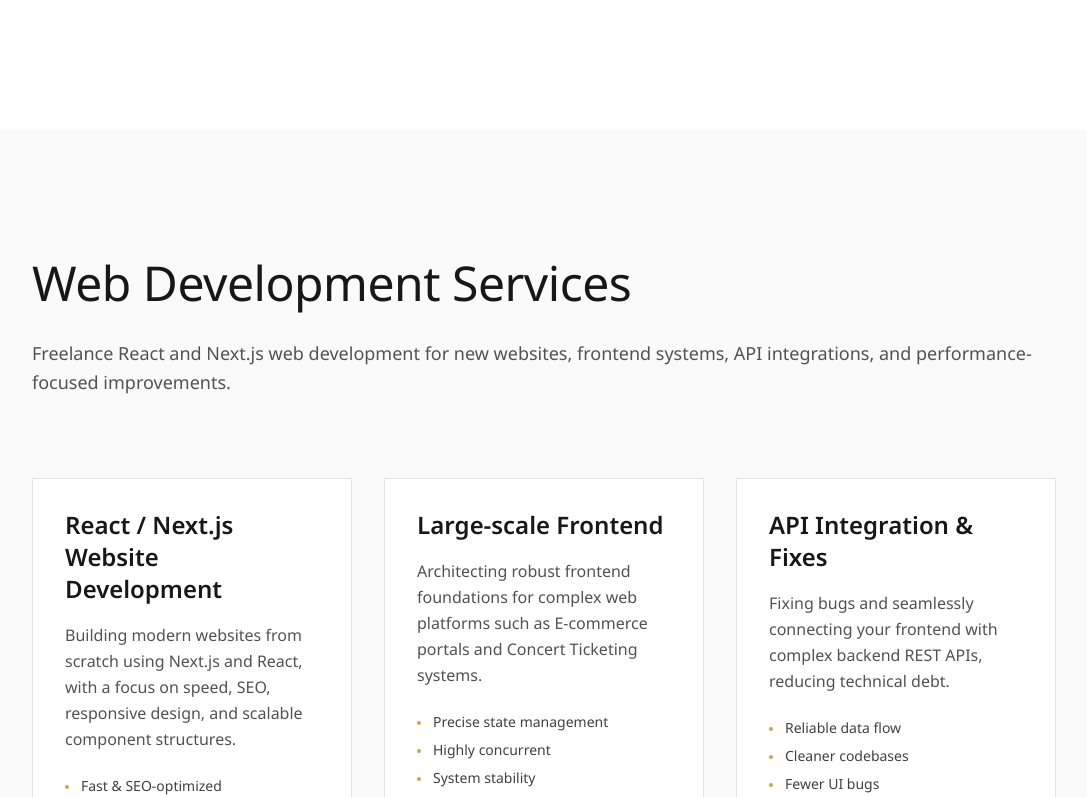
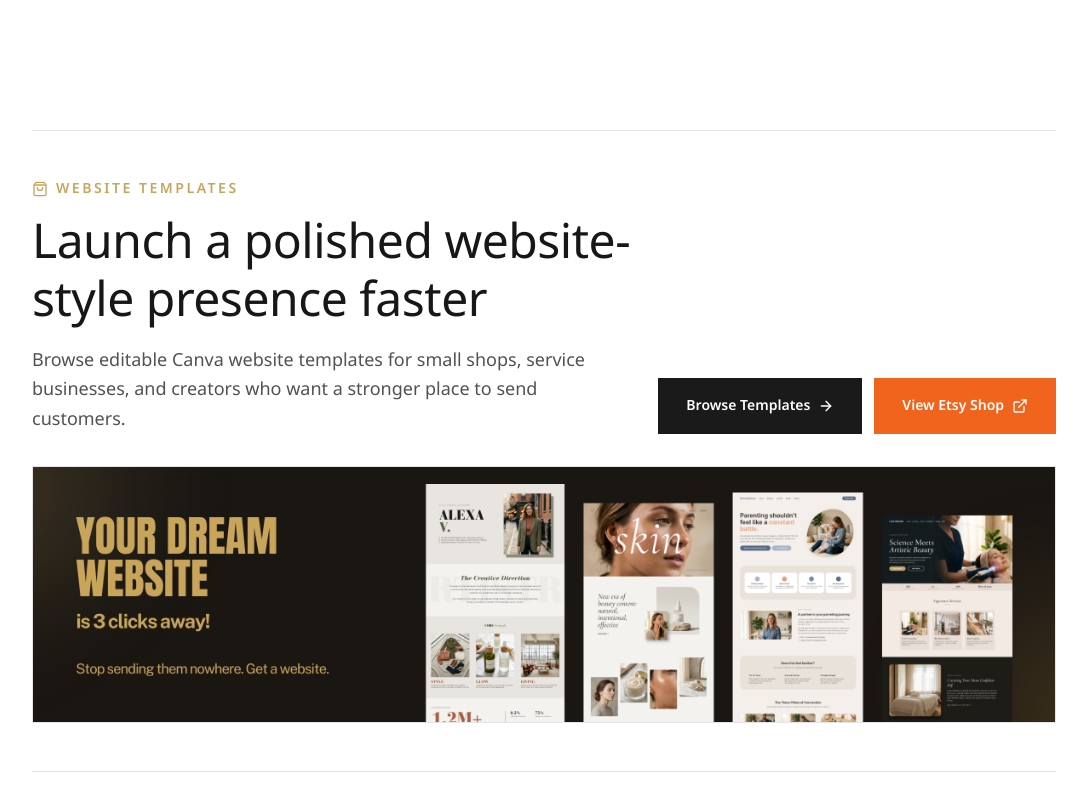
Before and after one commit to phanlakhon/freelance-n-portfolio, a Next.js app: page /en in a window 1280 px wide. Shown: the part 903-1700 px from the top of the page, without its empty margins (96-1183 px from the left). Built offline with nearby package versions, Linux system fonts and the light colour scheme; no server answers.

Commit message:
feat: added banner promote

```diff
--- a/app/[locale]/page.tsx
+++ b/app/[locale]/page.tsx
@@ -1,5 +1,6 @@
 import Navigation from "../components/Navigation";
 import Hero from "../components/Hero";
+import ProductPromo from "../components/ProductPromo";
 import Services from "../components/Services";
 import Work from "../components/Work";
 import About from "../components/About";
@@ -12,6 +13,7 @@ export default function Home() {
     <main>
       <Navigation />
       <Hero />
+      <ProductPromo />
       <Services />
       <Work />
       <About />
--- a/app/[locale]/products/page.tsx
+++ b/app/[locale]/products/page.tsx
@@ -126,6 +126,17 @@ export default async function ProductsPage({
                     <p className="text-lg md:text-xl text-neutral-600 leading-relaxed max-w-3xl dark:text-neutral-300">
                         {t("description")}
                     </p>
+                    <div className="mt-8 flex flex-col gap-3 sm:flex-row">
+                        <a
+                            href="https://www.etsy.com/shop/DownloSpace"
+                            target="_blank"
+                            rel="noopener noreferrer"
+                            className="inline-flex min-h-14 items-center justify-center gap-2 whitespace-nowrap bg-[#f1641e] px-7 py-4 text-sm font-semibold text-white transition-colors hover:bg-[#d95718] sm:w-auto"
+                        >
+                            {t("etsy_button")}
+                            <ExternalLink className="h-4 w-4" />
+                        </a>
+                    </div>
                 </div>
 
             </section>
--- /dev/null
+++ b/app/components/ProductPromo.tsx
@@ -0,0 +1,66 @@
+"use client";
+
+import Image from "next/image";
+import { ArrowRight, ExternalLink, ShoppingBag } from "lucide-react";
+import { useTranslations } from "next-intl";
+import { Link } from "@/i18n/routing";
+
+export default function ProductPromo() {
+    const t = useTranslations("ProductPromo");
+
+    return (
+        <section className="section-container pb-16 md:pb-24">
+            <div className="grid gap-8 border-y border-neutral-200 py-10 dark:border-neutral-800 md:py-12">
+                <div className="flex flex-col gap-6 md:flex-row md:items-end md:justify-between">
+                    <div className="max-w-3xl">
+                        <p className="mb-4 inline-flex items-center gap-2 text-sm font-semibold uppercase tracking-[0.18em] text-accent">
+                            <ShoppingBag className="h-4 w-4" />
+                            {t("badge")}
+                        </p>
+                        <h2 className="heading-display text-display-md mb-4">
+                            {t("title")}
+                        </h2>
+                        <p className="text-lg leading-relaxed text-neutral-600 dark:text-neutral-300">
+                            {t("description")}
+                        </p>
+                    </div>
+
+                    <div className="grid w-full grid-cols-2 gap-3 sm:w-auto sm:flex sm:items-center md:flex-shrink-0">
+                        <Link
+                            href="/products"
+                            className="inline-flex min-h-14 min-w-0 items-center justify-center gap-2 whitespace-nowrap bg-primary px-4 py-4 text-sm font-semibold text-white transition-colors hover:bg-primary-light sm:px-7 dark:bg-accent dark:text-neutral-950 dark:hover:bg-accent-dark"
+                        >
+                            <span className="truncate">{t("cta")}</span>
+                            <ArrowRight className="h-4 w-4 flex-shrink-0" />
+                        </Link>
+                        <a
+                            href="https://www.etsy.com/shop/DownloSpace"
+                            target="_blank"
+                            rel="noopener noreferrer"
+                            className="inline-flex min-h-14 min-w-0 items-center justify-center gap-2 whitespace-nowrap bg-[#f1641e] px-4 py-4 text-sm font-semibold text-white transition-colors hover:bg-[#d95718] sm:px-7"
+                        >
+                            <span className="truncate">{t("etsy_cta")}</span>
+                            <ExternalLink className="h-4 w-4 flex-shrink-0" />
+                        </a>
+                    </div>
+                </div>
+
+                <Link
+                    href="/products"
+                    className="group block overflow-hidden border border-neutral-200 bg-neutral-100 dark:border-neutral-800 dark:bg-neutral-900"
+                    aria-label={t("image_label")}
+                >
+                    <Image
+                        src="/website-template-banner.png"
+                        alt={t("image_alt")}
+                        width={2400}
+                        height={600}
+                        className="h-auto w-full transition-transform duration-700 group-hover:scale-[1.015]"
+                        sizes="(max-width: 768px) 100vw, 1200px"
+                        priority={false}
+                    />
+                </Link>
+            </div>
+        </section>
+    );
+}
--- a/messages/en.json
+++ b/messages/en.json
@@ -94,6 +94,15 @@
     "title": "Technical Arsenal",
     "description": "Curated technologies I utilize to build resilient digital products."
   },
+  "ProductPromo": {
+    "badge": "Website Templates",
+    "title": "Launch a polished website-style presence faster",
+    "description": "Browse editable Canva website templates for small shops, service businesses, and creators who want a stronger place to send customers.",
+    "cta": "Browse Templates",
+    "etsy_cta": "View Etsy Shop",
+    "image_label": "Browse Canva website templates",
+    "image_alt": "Promotional banner showing Canva website template previews for small business websites"
+  },
   "Products": {
     "metadata_title": "Canva Website Templates for Small Shops & Creative Businesses",
     "metadata_description": "Browse Canva website templates, small shop website templates, and practical digital resources for florists, makers, freelancers, and creative small businesses.",
@@ -103,6 +112,7 @@
     "collection_label": "Website templates and digital resources",
     "collection_title": "Canva templates for small business websites",
     "product_count": "{count, plural, =0 {No products available yet} one {# product available} other {# products available}}",
+    "etsy_button": "Shop on Etsy",
     "buy_button": "Buy Now",
     "details_button": "View Details",
     "empty": {
--- a/messages/th.json
+++ b/messages/th.json
@@ -94,6 +94,15 @@
     "title": "ทักษะและเครื่องมือ",
     "description": "เครื่องมือและเทคโนโลยีหลักที่ใช้ในการพัฒนาโปรเจกต์"
   },
+  "ProductPromo": {
+    "badge": "Website Templates",
+    "title": "เริ่มต้นหน้าเว็บที่ดูเป็นมืออาชีพได้เร็วขึ้น",
+    "description": "เลือกดู Canva website templates ที่แก้ไขต่อได้ เหมาะสำหรับร้านค้าเล็ก ธุรกิจบริการ และ creator ที่อยากมีพื้นที่ดี ๆ สำหรับส่งลูกค้าเข้าไปดู",
+    "cta": "ดู Templates",
+    "etsy_cta": "ดูร้านบน Etsy",
+    "image_label": "ดู Canva website templates",
+    "image_alt": "แบนเนอร์โปรโมต Canva website templates สำหรับเว็บไซต์ธุรกิจขนาดเล็ก"
+  },
   "Products": {
     "metadata_title": "Canva Website Templates สำหรับร้านค้าเล็กและธุรกิจสร้างสรรค์",
     "metadata_description": "รวม Canva website template, small shop website template และ digital resource สำหรับร้านดอกไม้ ร้านค้าเล็ก freelancer และธุรกิจสร้างสรรค์",
@@ -103,6 +112,7 @@
     "collection_label": "Website templates และ digital resources",
     "collection_title": "Canva templates สำหรับเว็บไซต์ธุรกิจขนาดเล็ก",
     "product_count": "มีสินค้า {count} รายการ",
+    "etsy_button": "ซื้อบน Etsy",
     "buy_button": "ซื้อเลย",
     "details_button": "ดูรายละเอียด",
     "empty": {
```
Also changed, not shown: public/website-template-banner.png (added).
